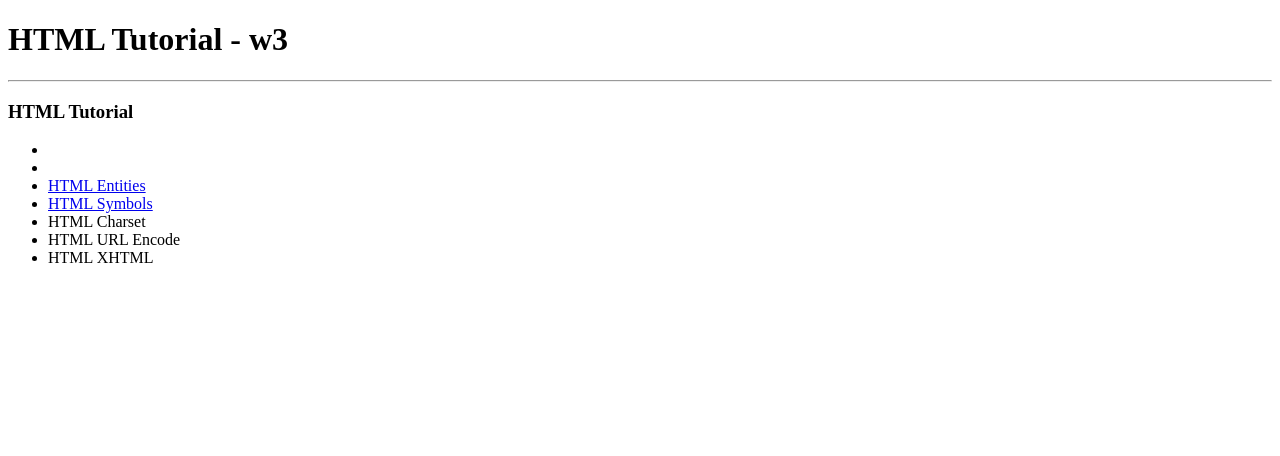
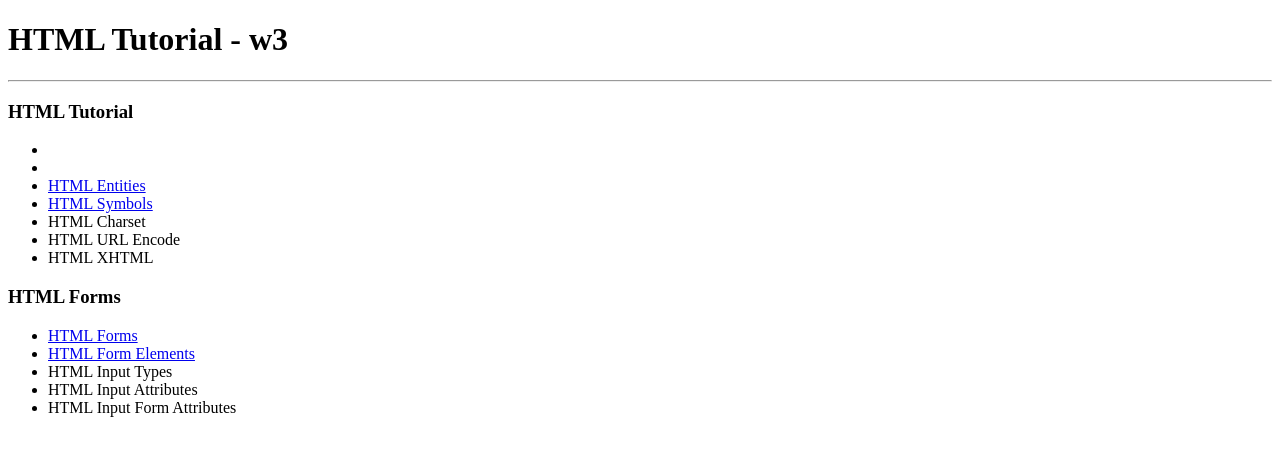
Before and after one commit to Oscar-Jin/HTML-Tutorial-w3, a plain HTML site: page index.html in a window 1280 px wide. Drawn offline with Linux system fonts and the light colour scheme.

Commit message:
update link

```diff
--- a/index.html
+++ b/index.html
@@ -9,8 +9,8 @@
   <h1>HTML Tutorial - w3</h1>
   <hr>
 
-  <h3>HTML Tutorial</h3>
   <nav>
+    <h3>HTML Tutorial</h3>
     <ul>
       <li></li>
       <li></li>
@@ -19,7 +19,15 @@
       <li>HTML Charset</li>
       <li>HTML URL Encode</li>
       <li>HTML XHTML</li>
+    </ul>
 
+    <h3>HTML Forms</h3>
+    <ul>
+      <li><a href="Forms/forms.html">HTML Forms</a></li>
+      <li><a href="Forms/form-element.html">HTML Form Elements</a></li>
+      <li>HTML Input Types</li>
+      <li>HTML Input Attributes</li>
+      <li>HTML Input Form Attributes</li>
     </ul>
   </nav>
 </body>
```
